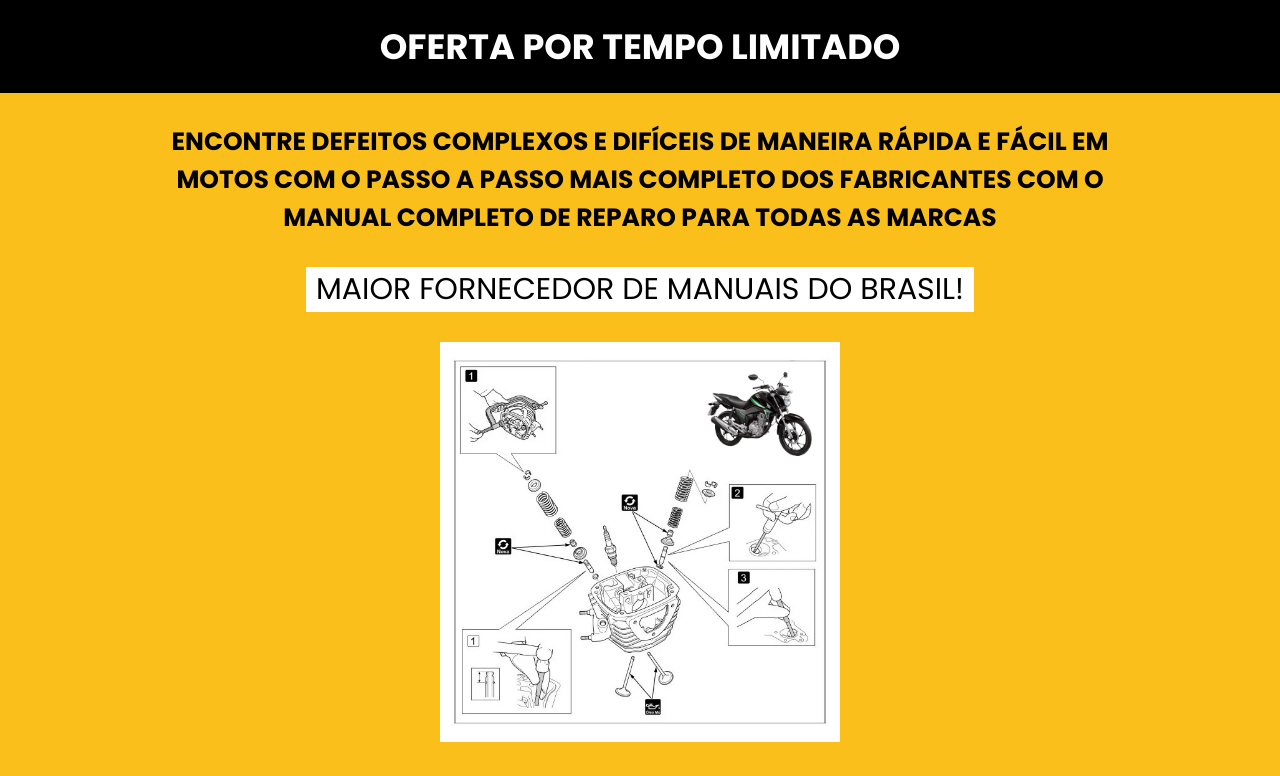
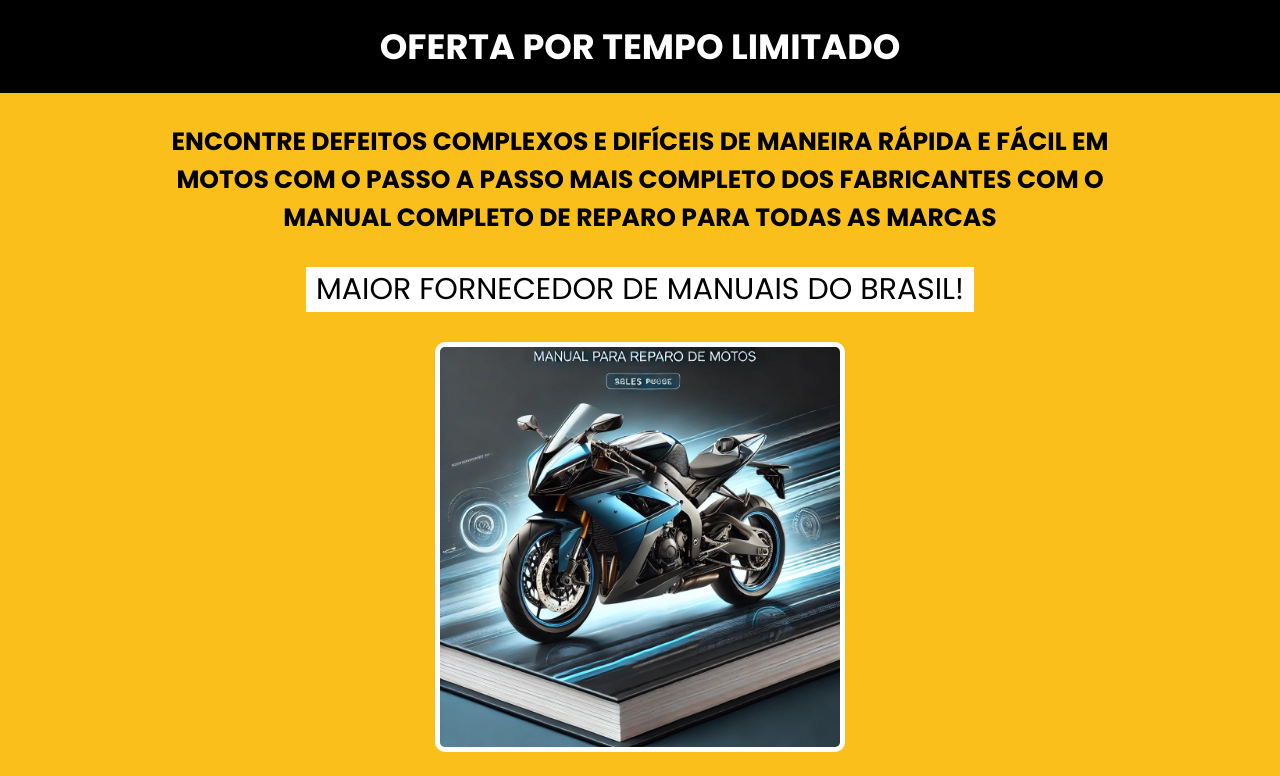
Before and after one commit to JuniorCesarMarques/mechanic, a React (Vite) app: page / in a window 1280 px wide. Shown: the top 776 px of the page. Built offline with nearby package versions, Linux system fonts and the light colour scheme.

Commit message:
alteração o package.json

```diff
--- a/package.json
+++ b/package.json
@@ -1,5 +1,5 @@
 {
-  "homepage": "https://juniorcesarmarques.github.io/mechanic",
+  "homepage": "https://juniorcesarmarques.github.io/mechaninc",
   "name": "react-bootstrap",
   "private": true,
   "version": "0.0.0",
--- a/src/Components/Headline/Headline.jsx
+++ b/src/Components/Headline/Headline.jsx
@@ -1,5 +1,5 @@
 import styles from './Headline.module.css';
-import img from '../../assets/headline-image.svg';
+import img from '../../assets/headline-image.jpeg';
 import Button from '../Button/Button';
 
 const Headline = () => {
--- a/src/Components/Headline/Headline.module.css
+++ b/src/Components/Headline/Headline.module.css
@@ -33,6 +33,8 @@
     width: 400px;
     display: block;
     margin: 0 auto;
+    border-radius: 10px;
+    border: 5px solid white;
 }
 
 .highlight {
--- a/src/Components/Offer/Offer.jsx
+++ b/src/Components/Offer/Offer.jsx
@@ -1,6 +1,6 @@
 import styles from "./Offer.module.css";
 import Button from "../Button/Button";
-import img from "../../assets/headline-image.svg";
+import img from "../../assets/headline-image.jpeg";
 import img2 from "../../assets/payment.png";
 
 const Offer = () => {
```
Also changed, not shown: src/assets/headline-image.jpeg (added), src/assets/headline-image.svg (deleted).
